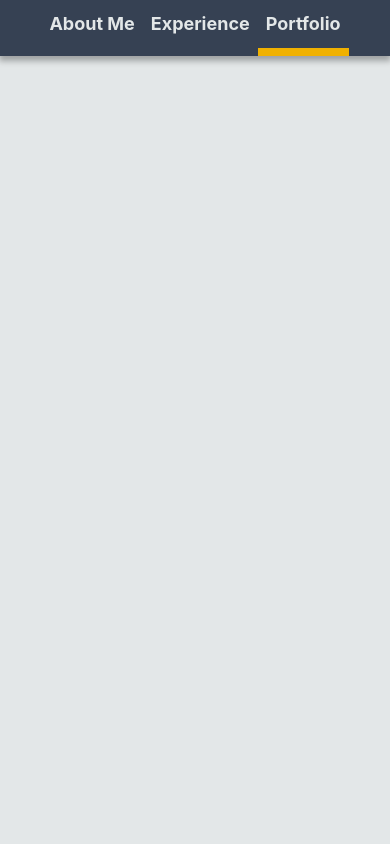
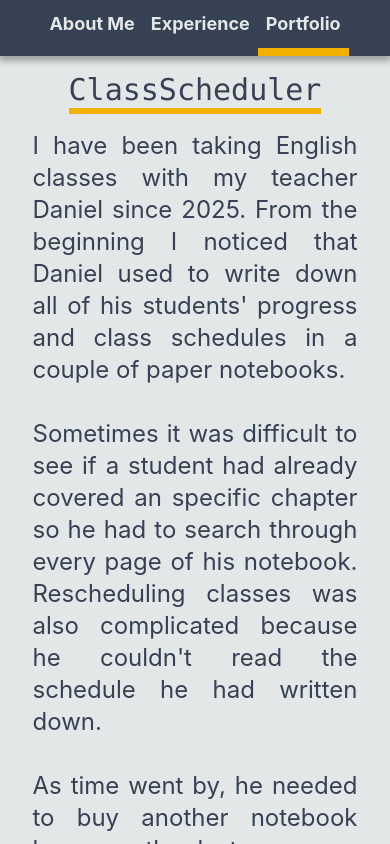
Before and after one commit to diegohgit/diego-cv, a React (Vite) app: page /portfolio in a window 390 px wide. Built offline with nearby package versions, Linux system fonts and the light colour scheme.

Commit message:
Correct grammar and make styles responsive in Portfolio.jsx.

```diff
--- a/src/views/Portfolio.jsx
+++ b/src/views/Portfolio.jsx
@@ -1,7 +1,47 @@
+import SectionTitle from "../components/SectionTitle";
+
 
 
 export default function Portfolio() {
   return (
-    <div>Portfolio</div>
+    <>
+      <div className="mt-18 text-dark">
+        <SectionTitle className='text-dark!' title='ClassScheduler' />
+
+
+        <div className="w-10/12 text-justify md:w-8/12  mx-auto text-2xl">
+          <p>
+            I have been taking English classes with my teacher Daniel since 2025. From the beginning
+            I noticed that Daniel used to write down all of his students' progress and class schedules
+            in a couple of paper notebooks.
+          </p>
+          <br />
+          <p>
+            Sometimes it was difficult to see if a student had already covered an specific chapter so
+            he had to search through every page of his notebook. Rescheduling classes was also complicated
+            because he couldn't read the schedule he had written down.
+          </p>
+          <br />
+          <p>
+            As time went by, he needed to buy another notebook because the last one was completely full.
+          </p>
+            <br />
+          <p>
+            To improve this process, I decided to create Class Scheduler. With this web app he can see his class schedule, but it also keeps track of every chapter
+            covered by the students making it easier to maintain a record of every student's progress.
+          </p>
+          <br />
+          <p>
+            You can use the demo by clicking the following icon:
+          </p>
+            <a href='/class-scheduler-demo/login' target='_blank'>
+              <img className="md:w-1/2 my-10 mx-auto"
+                   src="../img/scheduler_sky-blue-test_1.png"
+                   alt="ClassScheduler logo"/>
+            </a>
+        </div>
+
+      </div>
+    </>
   )
 }
```
